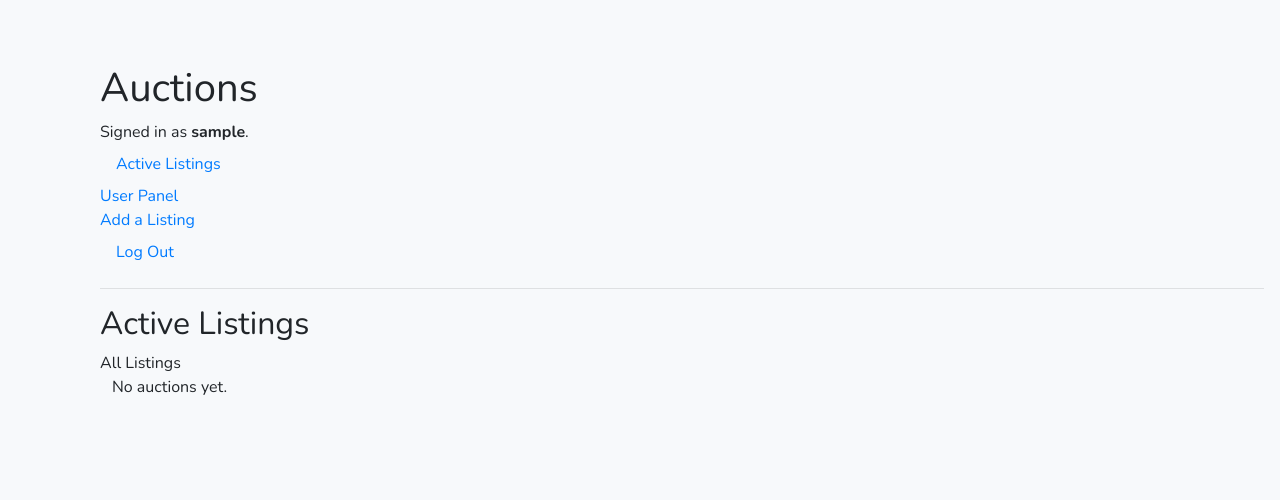
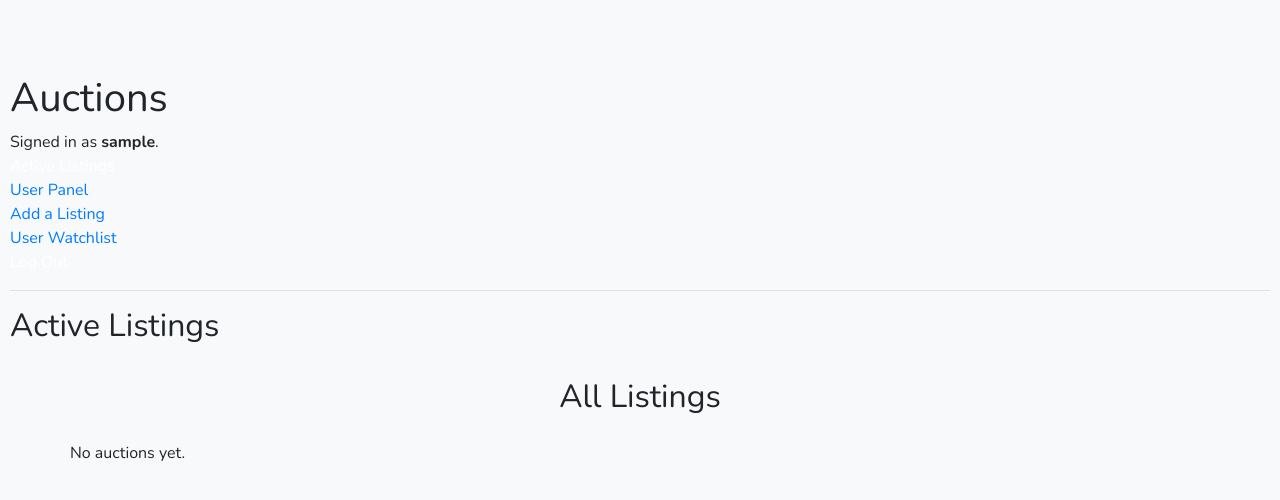
Before and after one commit to kspr9/Django-auctions-ecommerce, a Django app: page / in a window 1280 px wide. Shown: the top 500 px of the page. Run offline with Django 3.2, Linux system fonts and the light colour scheme; the visitor is signed in with stand-in values (Sample User, id 1); data that the repository does not hold is empty; some libraries are stand-ins or nearby versions.

Commit message:
added add to watchlist functionality. viewing all watchlist items does not yet work

```diff
--- a/auctions/admin.py
+++ b/auctions/admin.py
@@ -1,6 +1,6 @@
 from django.contrib import admin
 
-from .models import User, Listing, Bid, Comment
+from .models import User, Listing, Bid, Comment, UsersWatchlist
 
 # Register your models here.
 
@@ -9,3 +9,4 @@ admin.site.register(User)
 admin.site.register(Listing)
 admin.site.register(Bid)
 admin.site.register(Comment)
+admin.site.register(UsersWatchlist)
--- a/auctions/models.py
+++ b/auctions/models.py
@@ -99,8 +99,8 @@ class Comment(models.Model):
 
 
 class UsersWatchlist(models.Model):
-    watchlist_user = models.ForeignKey(User, on_delete=models.CASCADE, null=True)
-    listing_in_watchlist = models.ManyToManyField(Listing, blank=True, related_name="in_watchlist")
+    watchlist_user = models.ForeignKey(User, on_delete=models.CASCADE, null=True,  related_name="watchlist")
+    listing_in_watchlist = models.ForeignKey(Listing, on_delete=models.CASCADE, null=True, related_name="watchlist")
 
     # Forces to not have listing duplicates for one user
     unique_together = ["listing_in_watchlist", "watchlist_user"]
--- a/auctions/templates/auctions/layout.html
+++ b/auctions/templates/auctions/layout.html
@@ -6,10 +6,8 @@
         <title>{% block title %}Auctions{% endblock %}</title>
         <link rel="stylesheet" href="https://stackpath.bootstrapcdn.com/bootstrap/4.4.1/css/bootstrap.min.css" integrity="sha384-Vkoo8x4CGsO3+Hhxv8T/Q5PaXtkKtu6ug5TOeNV6gBiFeWPGFN9MuhOf23Q9Ifjh" crossorigin="anonymous">
         <link href="{% static 'auctions/sidebar.css' %}" rel="stylesheet">
-        <!--
+
         <link href="{% static 'auctions/styles.css' %}" rel="stylesheet">
-
-        -->
     </head>
     <body>
         <h1>Auctions</h1>
@@ -32,6 +30,9 @@
                     <a href="{% url 'auctions:add_listing' %}">Add a Listing</a>
                 </li>
                 <li class="nav-item">
+                    <a href="{% url 'auctions:watchlist' %}">User Watchlist</a>
+                </li>
+                <li class="nav-item">
                     <a class="nav-link" href="{% url 'auctions:logout' %}">Log Out</a>
                 </li>
             {% else %}
--- a/auctions/templates/auctions/partials/listings_group.html
+++ b/auctions/templates/auctions/partials/listings_group.html
@@ -7,7 +7,11 @@
         {% for listing in listings %}
             {% include "auctions/partials/listing_layout.html" %}
         {% empty %}
+            {% if sub_title == "Watchlist" %}
+            No auctions in your watchlist yet.
+            {% else %}
             No auctions yet.
+            {% endif %}
         {% endfor %}
     </div>
 </div>
--- a/auctions/views.py
+++ b/auctions/views.py
@@ -175,6 +175,7 @@ def watchlist(request):
         # getting the listing_id from the request.POST data
         # this name is given on the listing detail page within the add/remove watchlist form
         listing_id = request.POST.get("listing_id")
+        print(listing_id)
 
         listing = Listing.objects.get(pk=listing_id)
         user = User.objects.get(id=request.user.id)
@@ -182,29 +183,48 @@ def watchlist(request):
         # add or delete listing from a watchlist
         # if the watchlist forms button click returned on_watchlist value=True
         # delete the item from the watchlist and set on_watchlist == False
-        if request.POST.get("on_watchlist") == "True":
+        if "remove_from_watchlist" in request.POST:
             # delete the listing from the watchlist
-            watchlist_listing = UsersWatchlist.objects.filter(
+            watchlist_listing = UsersWatchlist.objects.get(
                 watchlist_user = user,
                 listing_in_watchlist = listing
             )
             watchlist_listing.delete()
+            on_watchlist = False
+            return render(request, "auctions/listing_detail.html", {
+                "on_watchlist": on_watchlist,
+                "listing": listing
+            })
         # if the button returns on_watchlist value as False
         # create a new UserWatchlist instance
-        else:
+        if "add_to_watchlist" in request.POST:
+            """
+            instance = UsersWatchlist.objects.create(watchlist_user=user)
+
+            instance.listing_in_watchlist.add(listing)
+            """
             item_to_watchlist = UsersWatchlist(
-                watchlist_user = user,
-                listing_in_watchlist = listing
+                watchlist_user=user,
+                listing_in_watchlist=listing
             )
             item_to_watchlist.save()
-        return redirect("auctions:listing_detail", listing_id)
+            on_watchlist = True
+            return render(request, "auctions/listing_detail.html", {
+                    "on_watchlist": on_watchlist,
+                    "listing": listing
+                })
 
     ### Then we handle the opening the watchlist page
 
     # getting the User models user id of the requests user
     watchlist_listings_ids = User.objects.get(id=request.user.id).watchlist.values_list("listing_in_watchlist")
-    watchlist_items = Listing.objects.filter(id_in=watchlist_listings_ids, closed=False)
-
+    print(f'watchlist_listings_ids: {watchlist_listings_ids}')
+    watchlist_items = []
+    for id in watchlist_listings_ids:
+        print(f'IDs in watchlist_listings_ids (for loop): {id}')
+        listing_to_watchlist = Listing.objects.get(id=id)
+        watchlist_items.append(listing_to_watchlist)
+        print(f'watchlist_items after filtering Listing objects with the id: {watchlist_items}')
     return render(request, "auctions/watchlist.html", {
-        "watchlist_items": watchlist_items
+        "watchlist_items": watchlist_items,
     })
```
Also changed, not shown: auctions/templates/auctions/listing_detail.html (+3 -5 lines), auctions/templates/auctions/watchlist.html (+10 -1 lines), auctions/migrations/0004_auto_20220719_1941.py (added), auctions/migrations/0005_auto_20220719_2016.py (added).
